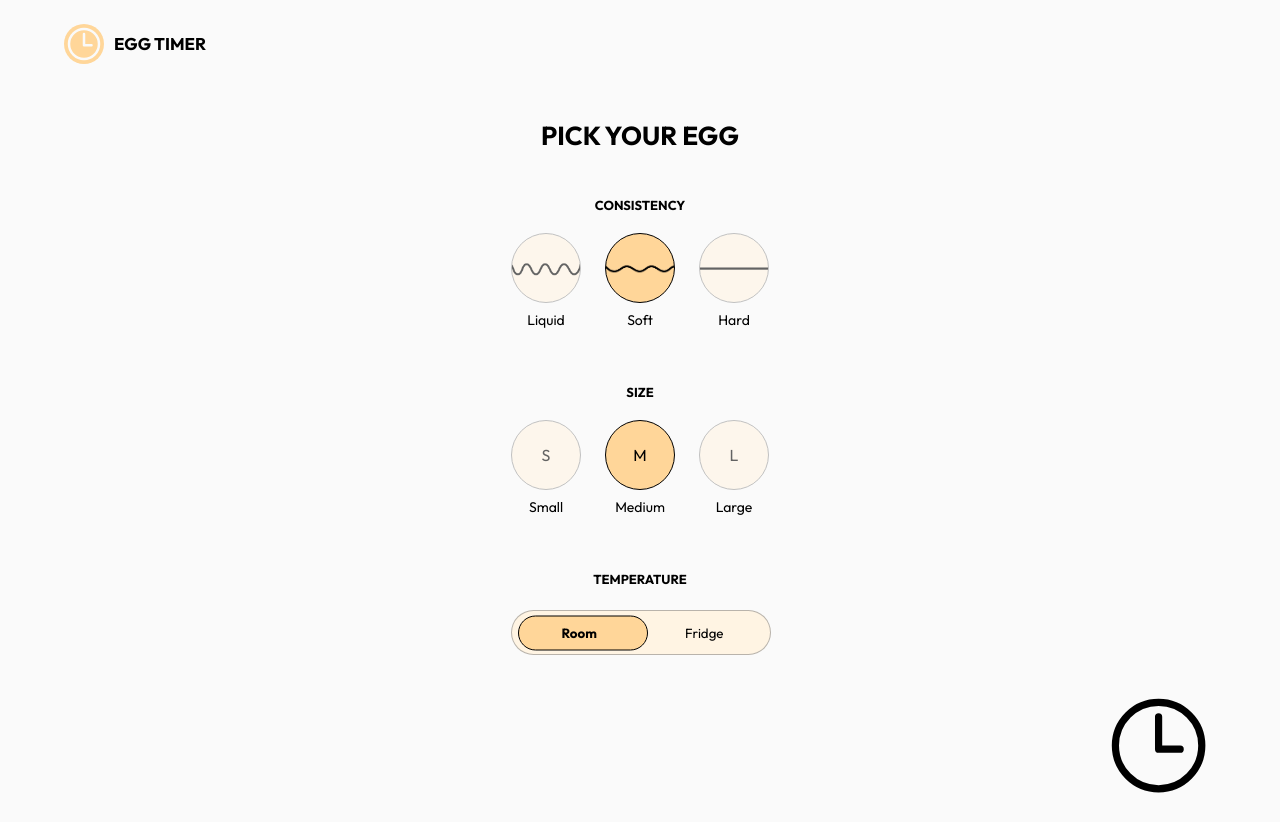
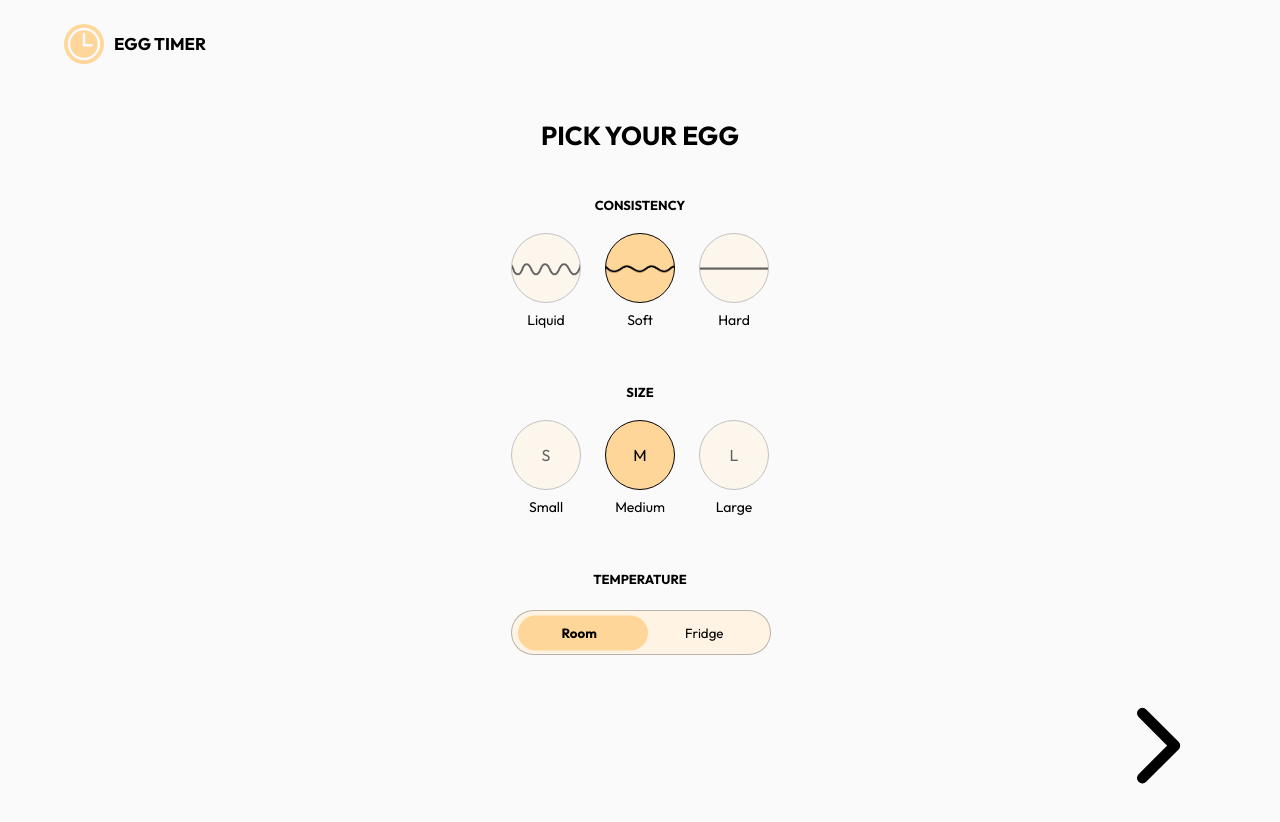
Before and after one commit to elinsauer1/case01, a plain HTML site: page index.html in a window 1280 px wide. Drawn offline with nearby package versions, Linux system fonts and the light colour scheme.

Commit message:
changes to css

```diff
--- a/css/pick-egg.css
+++ b/css/pick-egg.css
@@ -4,10 +4,6 @@ h1 {
     font-size: 26px;
     margin-top: 6vh;
     margin-bottom: 4vh;
-}
-
-footer {
-    padding-bottom: 5vh;
 }
 
 section {
@@ -123,7 +119,6 @@ section h3 {
     left: 20px;
     border-radius: 20px;
     cursor: pointer;
-    border: 1.5px solid black;
 }
 
 #temperature-switcher input::before,
--- a/js/pick-egg.js
+++ b/js/pick-egg.js
@@ -68,7 +68,7 @@ function pickYourEgg() {
         </section>
         <footer>
             <div id="continue" class="element">
-            <ion-icon name="time-outline"></ion-icon>
+                <ion-icon name="chevron-forward-outline"></ion-icon>
             </div>
         </footer>
 
```
